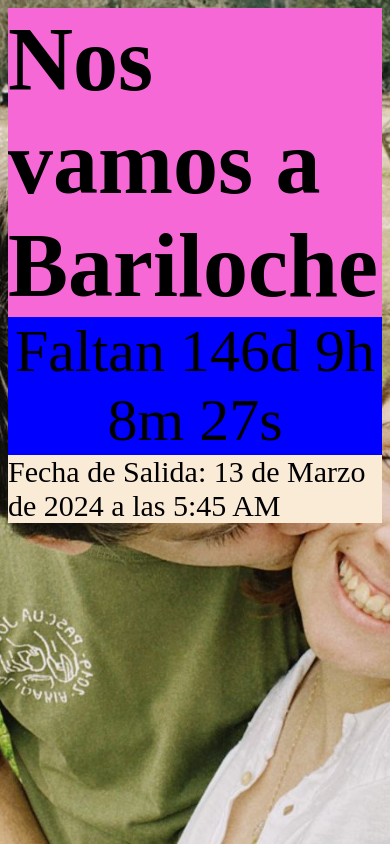
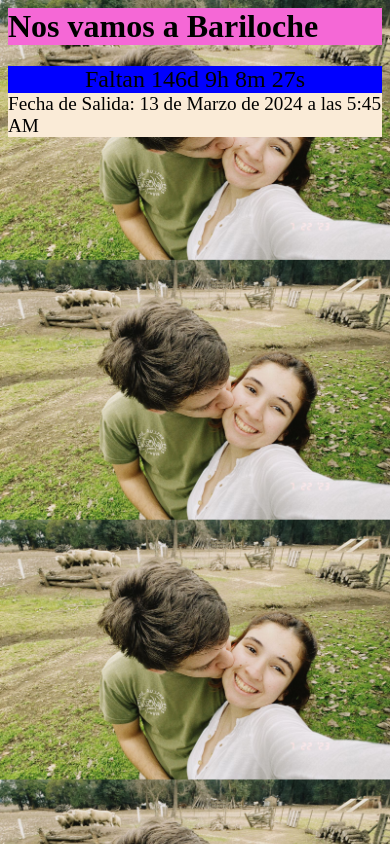
Before and after one commit to SoyFranlo/Countdown, a plain HTML site: page index.html in a window 390 px wide. Drawn offline with Linux system fonts and the light colour scheme.

Commit message:
Styles correction

```diff
--- a/styles.css
+++ b/styles.css
@@ -1,3 +1,6 @@
+
+
+@media (min-width: 900px) {
     body{
         background-image: url(./img/dc9396a0-e7c2-4c47-b120-87dc7d6ba103.jpg);
         background-repeat: no-repeat;
@@ -19,3 +22,29 @@ margin: 0;
     background-color: antiquewhite;
     font-size: 30px;
 }
+}
+@media (max-width: 900px){
+    body{
+        background-image: url(./img/dc9396a0-e7c2-4c47-b120-87dc7d6ba103.jpg);
+        background-repeat: repeat-y;
+        background-size: 100%;
+        background-position-x: center;
+        background-position-y: top;
+    }
+    h1{
+        background-color: rgb(245, 104, 214);
+        font-size: xx-large;
+        margin-top: 0;
+    }
+    #countdown{
+    background-color: blue;
+    font-size: x-large;
+    text-align: center;
+    margin-top: 0;
+    }
+    .salida{
+        background-color: antiquewhite;
+        font-size: larger;
+        margin-bottom: 0;
+    }
+}
```
Lines whose indentation alone changed are shown as unchanged.
